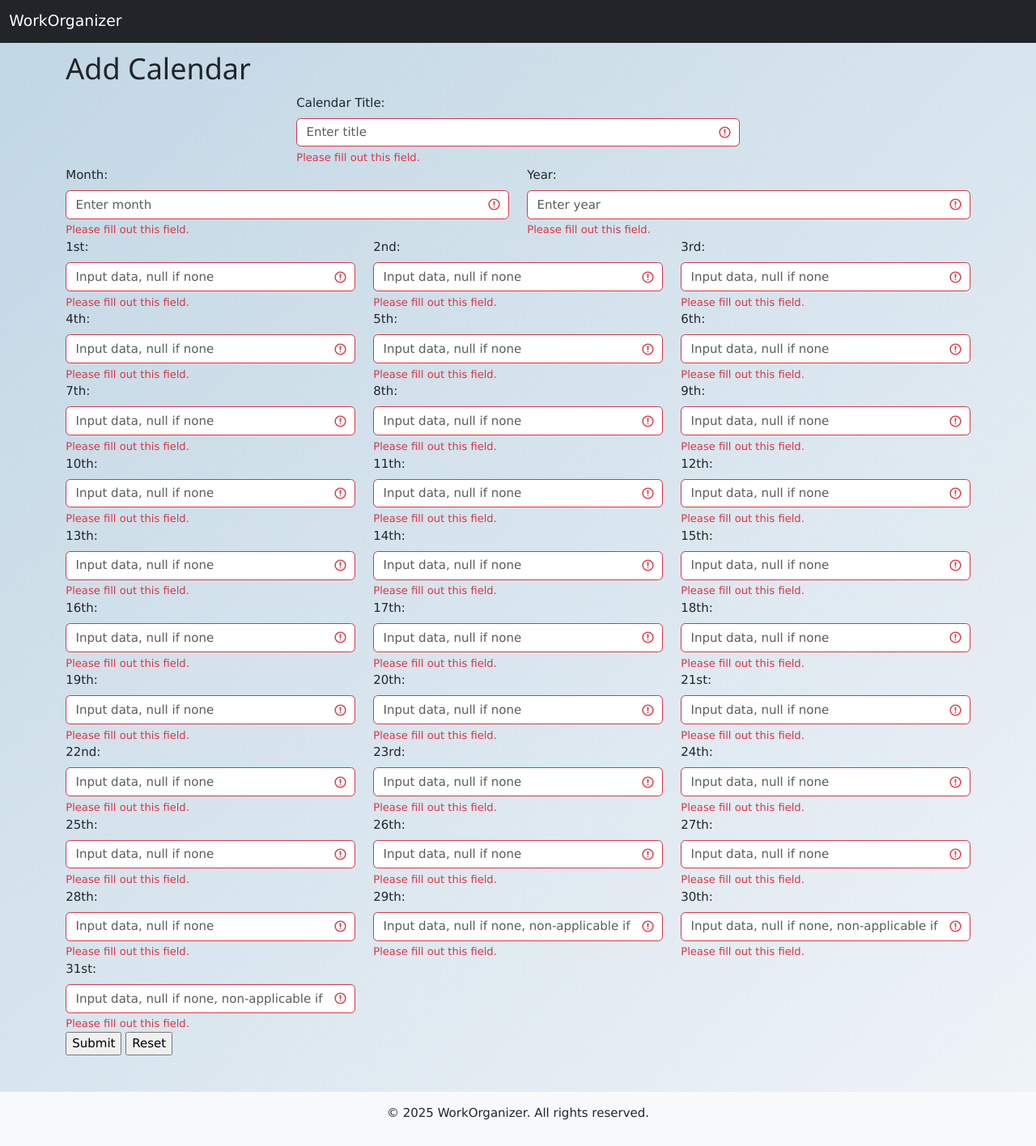
After one commit to ykoosono/Workorganizer, a PHP site: page /addCalendar.php in a window 1280 px wide. The commit adds this page. Shown: the whole page at 81% size. Run offline with PHP 8.4, Linux system fonts and the light colour scheme.

Commit message:
4/30 commit

```diff
--- /dev/null
+++ b/addCalendar.php
@@ -0,0 +1,267 @@
+<html>
+    <head>
+        <title>Add Calendar</title>
+        <meta charset="utf-8">
+        <meta name="viewport" content="width=device-width, initial-scale=1">
+        <link href="https://cdn.jsdelivr.net/npm/bootstrap@5.3.3/dist/css/bootstrap.min.css" rel="stylesheet">
+        <script src="https://cdn.jsdelivr.net/npm/bootstrap@5.3.3/dist/js/bootstrap.bundle.min.js"></script>
+        <link rel="stylesheet" href="https://www.w3schools.com/w3css/4/w3.css">
+    </head>
+
+    <body style="background: linear-gradient(135deg, #c0d6e4, #f0f4f8); min-height: 100vh;">
+        <!-- Header -->
+        <nav class="navbar navbar-dark bg-dark">
+            <div class="container-fluid">
+            <a class="navbar-brand" href="homepage.php">WorkOrganizer</a>
+            </div>
+        </nav>
+        <div class="container fluid">
+            <h1>Add Calendar</h1>
+
+            <form name="addCalendar" action="addCalendarAction.php" class="was-validated">
+                <div class="row">
+                    <div class="col-md-3"></div>
+                    <div class="col-md-6">
+                        <label for="title" class="form-label">Calendar Title:</label>
+                        <input class="form-control" placeholder="Enter title" name="title" size="40" required>
+                        <div class="valid-feedback">Valid.</div>
+                        <div class="invalid-feedback">Please fill out this field.</div>
+                    </div>
+                </div>
+                <div class="row">
+                    <div class="col-md-6">
+                        <label for="month" class="form-label">Month:</label>
+                        <input class="form-control" placeholder="Enter month" name="month" required>
+                        <div class="valid-feedback">Valid.</div>
+                        <div class="invalid-feedback">Please fill out this field.</div>
+                    </div>
+                    <div class="col-md-6">
+                        <label for="year" class="form-label">Year:</label>
+                        <input class="form-control" placeholder="Enter year" name="year" required>
+                        <div class="valid-feedback">Valid.</div>
+                        <div class="invalid-feedback">Please fill out this field.</div>
+                    </div>
+                </div>
+                <div class="row">
+                    <div class="col-md-4">
+                        <label for="day1" class="form-label">1st:</label>
+                        <input class="form-control" placeholder="Input data, null if none" name="day1" required>
+                        <div class="valid-feedback">Valid.</div>
+                        <div class="invalid-feedback">Please fill out this field.</div>
+                    </div>
+                    <div class="col-md-4">
+                        <label for="day2" class="form-label">2nd:</label>
+                        <input class="form-control" placeholder="Input data, null if none" name="day2" required>
+                        <div class="valid-feedback">Valid.</div>
+                        <div class="invalid-feedback">Please fill out this field.</div>
+                    </div>
+                    <div class="col-md-4">
+                        <label for="day3" class="form-label">3rd:</label>
+                        <input class="form-control" placeholder="Input data, null if none" name="day3" required>
+                        <div class="valid-feedback">Valid.</div>
+                        <div class="invalid-feedback">Please fill out this field.</div>
+                    </div>
+                </div>
+                <div class="row">
+                    <div class="col-md-4">
+                        <label for="day4" class="form-label">4th:</label>
+                        <input class="form-control" placeholder="Input data, null if none" name="day4" required>
+                        <div class="valid-feedback">Valid.</div>
+                        <div class="invalid-feedback">Please fill out this field.</div>
+                    </div>
+                    <div class="col-md-4">
+                        <label for="day5" class="form-label">5th:</label>
+                        <input class="form-control" placeholder="Input data, null if none" name="day5" required>
+                        <div class="valid-feedback">Valid.</div>
+                        <div class="invalid-feedback">Please fill out this field.</div>
+                    </div>
+                    <div class="col-md-4">
+                        <label for="day6" class="form-label">6th:</label>
+                        <input class="form-control" placeholder="Input data, null if none" name="day6" required>
+                        <div class="valid-feedback">Valid.</div>
+                        <div class="invalid-feedback">Please fill out this field.</div>
+                    </div>
+                </div>
+                <div class="row">
+                    <div class="col-md-4">
+                        <label for="day7" class="form-label">7th:</label>
+                        <input class="form-control" placeholder="Input data, null if none" name="day7" required>
+                        <div class="valid-feedback">Valid.</div>
+                        <div class="invalid-feedback">Please fill out this field.</div>
+                    </div>
+                    <div class="col-md-4">
+                        <label for="day8" class="form-label">8th:</label>
+                        <input class="form-control" placeholder="Input data, null if none" name="day8" required>
+                        <div class="valid-feedback">Valid.</div>
+                        <div class="invalid-feedback">Please fill out this field.</div>
+                    </div>
+                    <div class="col-md-4">
+                        <label for="day9" class="form-label">9th:</label>
+                        <input class="form-control" placeholder="Input data, null if none" name="day9" required>
+                        <div class="valid-feedback">Valid.</div>
+                        <div class="invalid-feedback">Please fill out this field.</div>
+                    </div>
+                </div>
+                <div class="row">
+                    <div class="col-md-4">
+                        <label for="day10" class="form-label">10th:</label>
+                        <input class="form-control" placeholder="Input data, null if none" name="day10" required>
+                        <div class="valid-feedback">Valid.</div>
+                        <div class="invalid-feedback">Please fill out this field.</div>
+                    </div>
+                    <div class="col-md-4">
+                        <label for="day11" class="form-label">11th:</label>
+                        <input class="form-control" placeholder="Input data, null if none" name="day11" required>
+                        <div class="valid-feedback">Valid.</div>
+                        <div class="invalid-feedback">Please fill out this field.</div>
+                    </div>
+                    <div class="col-md-4">
+                        <label for="day12" class="form-label">12th:</label>
+                        <input class="form-control" placeholder="Input data, null if none" name="day12" required>
+                        <div class="valid-feedback">Valid.</div>
+                        <div class="invalid-feedback">Please fill out this field.</div>
+                    </div>
+                </div>
+                <div class="row">
+                    <div class="col-md-4">
+                        <label for="day13" class="form-label">13th:</label>
+                        <input class="form-control" placeholder="Input data, null if none" name="day13" required>
+                        <div class="valid-feedback">Valid.</div>
+                        <div class="invalid-feedback">Please fill out this field.</div>
+                    </div>
+                    <div class="col-md-4">
+                        <label for="day14" class="form-label">14th:</label>
+                        <input class="form-control" placeholder="Input data, null if none" name="day14" required>
+                        <div class="valid-feedback">Valid.</div>
+                        <div class="invalid-feedback">Please fill out this field.</div>
+                    </div>
+                    <div class="col-md-4">
+                        <label for="day15" class="form-label">15th:</label>
+                        <input class="form-control" placeholder="Input data, null if none" name="day15" required>
+                        <div class="valid-feedback">Valid.</div>
+                        <div class="invalid-feedback">Please fill out this field.</div>
+                    </div>
+                </div>
+                <div class="row">
+                    <div class="col-md-4">
+                        <label for="day16" class="form-label">16th:</label>
+                        <input class="form-control" placeholder="Input data, null if none" name="day16" required>
+                        <div class="valid-feedback">Valid.</div>
+                        <div class="invalid-feedback">Please fill out this field.</div>
+                    </div>
+                    <div class="col-md-4">
+                        <label for="day17" class="form-label">17th:</label>
+                        <input class="form-control" placeholder="Input data, null if none" name="day17" required>
+                        <div class="valid-feedback">Valid.</div>
+                        <div class="invalid-feedback">Please fill out this field.</div>
+                    </div>
+                    <div class="col-md-4">
+                        <label for="day18" class="form-label">18th:</label>
+                        <input class="form-control" placeholder="Input data, null if none" name="day18" required>
+                        <div class="valid-feedback">Valid.</div>
+                        <div class="invalid-feedback">Please fill out this field.</div>
+                    </div>
+                </div>
+                <div class="row">
+                    <div class="col-md-4">
+                        <label for="day19" class="form-label">19th:</label>
+                        <input class="form-control" placeholder="Input data, null if none" name="day19" required>
+                        <div class="valid-feedback">Valid.</div>
+                        <div class="invalid-feedback">Please fill out this field.</div>
+                    </div>
+                    <div class="col-md-4">
+                        <label for="day20" class="form-label">20th:</label>
+                        <input class="form-control" placeholder="Input data, null if none" name="day20" required>
+                        <div class="valid-feedback">Valid.</div>
+                        <div class="invalid-feedback">Please fill out this field.</div>
+                    </div>
+                    <div class="col-md-4">
+                        <label for="day21" class="form-label">21st:</label>
+                        <input class="form-control" placeholder="Input data, null if none" name="day21" required>
+                        <div class="valid-feedback">Valid.</div>
+                        <div class="invalid-feedback">Please fill out this field.</div>
+                    </div>
+                </div>
+                <div class="row">
+                    <div class="col-md-4">
+                        <label for="day22" class="form-label">22nd:</label>
+                        <input class="form-control" placeholder="Input data, null if none" name="day22" required>
+                        <div class="valid-feedback">Valid.</div>
+                        <div class="invalid-feedback">Please fill out this field.</div>
+                    </div>
+                    <div class="col-md-4">
+                        <label for="day23" class="form-label">23rd:</label>
+                        <input class="form-control" placeholder="Input data, null if none" name="day23" required>
+                        <div class="valid-feedback">Valid.</div>
+                        <div class="invalid-feedback">Please fill out this field.</div>
+                    </div>
+                    <div class="col-md-4">
+                        <label for="day24" class="form-label">24th:</label>
+                        <input class="form-control" placeholder="Input data, null if none" name="day24" required>
+                        <div class="valid-feedback">Valid.</div>
+                        <div class="invalid-feedback">Please fill out this field.</div>
+                    </div>
+                </div>
+                <div class="row">
+                    <div class="col-md-4">
+                        <label for="day25" class="form-label">25th:</label>
+                        <input class="form-control" placeholder="Input data, null if none" name="day25" required>
+                        <div class="valid-feedback">Valid.</div>
+                        <div class="invalid-feedback">Please fill out this field.</div>
+                    </div>
+                    <div class="col-md-4">
+                        <label for="day26" class="form-label">26th:</label>
+                        <input class="form-control" placeholder="Input data, null if none" name="day26" required>
+                        <div class="valid-feedback">Valid.</div>
+                        <div class="invalid-feedback">Please fill out this field.</div>
+                    </div>
+                    <div class="col-md-4">
+                        <label for="day27" class="form-label">27th:</label>
+                        <input class="form-control" placeholder="Input data, null if none" name="day27" required>
+                        <div class="valid-feedback">Valid.</div>
+                        <div class="invalid-feedback">Please fill out this field.</div>
+                    </div>
+                </div>
+                <div class="row">
+                    <div class="col-md-4">
+                        <label for="day28" class="form-label">28th:</label>
+                        <input class="form-control" placeholder="Input data, null if none" name="day28" required>
+                        <div class="valid-feedback">Valid.</div>
+                        <div class="invalid-feedback">Please fill out this field.</div>
+                    </div>
+                    <div class="col-md-4">
+                        <label for="day29" class="form-label">29th:</label>
+                        <input class="form-control" placeholder="Input data, null if none, non-applicable if extra date" name="day29" required>
+                        <div class="valid-feedback">Valid.</div>
+                        <div class="invalid-feedback">Please fill out this field.</div>
+                    </div>
+                    <div class="col-md-4">
+                        <label for="day30" class="form-label">30th:</label>
+                        <input class="form-control" placeholder="Input data, null if none, non-applicable if extra date" name="day30" required>
+                        <div class="valid-feedback">Valid.</div>
+                        <div class="invalid-feedback">Please fill out this field.</div>
+                    </div>
+                </div>
+                <div class="row">
+                    <div class="col-md-4">
+                        <label for="day31" class="form-label">31st:</label>
+                        <input class="form-control" placeholder="Input data, null if none, non-applicable if extra date" name="day31" required>
+                        <div class="valid-feedback">Valid.</div>
+                        <div class="invalid-feedback">Please fill out this field.</div>
+                    </div>
+                </div>
+                <div class="item">
+                    <input type="submit" value="Submit" />
+                    <input type="reset" value="Reset" />
+                </div>
+
+            </form>
+
+
+        </div>
+        <!-- Footer -->
+        <footer class="text-center mt-5 p-3 bg-light">
+            <p>&copy; 2025 WorkOrganizer. All rights reserved.</p>
+        </footer>
+    </body>
+</html>
```
Also changed, not shown: DBConnect.php (+13 -83 lines), homepage.php (+39 -14 lines), view_calendar.php (added, +71 -0 lines), workorganizer_db.sql (+56 -99 lines).
